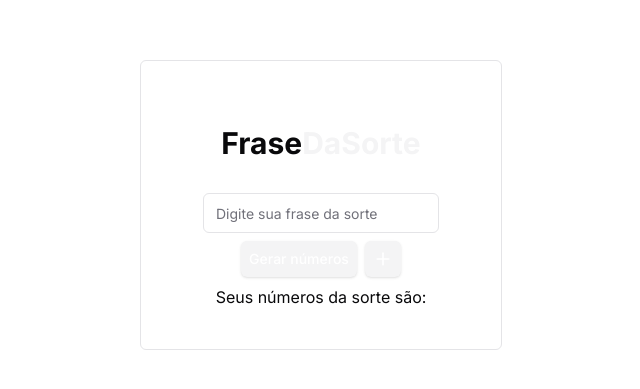
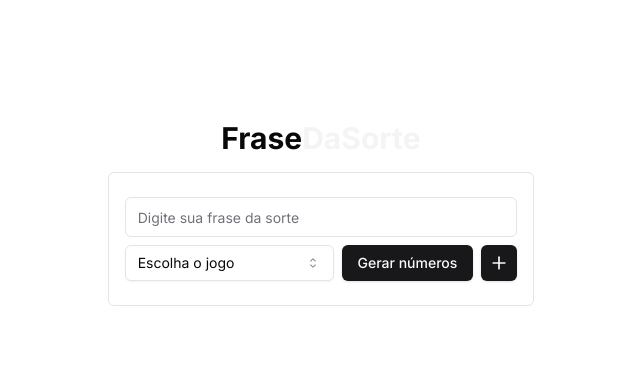
Before and after one commit to brnovasco/frasedasorte, a Next.js app: page /novo in a window 1280 px wide. Shown: the part 195-584 px from the top of the page, without its empty margins (319-959 px from the left). Built offline with nearby package versions, Linux system fonts and the light colour scheme.

Commit message:
update game generator and interface

```diff
--- a/src/app/novo/page.tsx
+++ b/src/app/novo/page.tsx
@@ -1,60 +1,126 @@
 "use client";
 import { Button } from "@/components/ui/button";
 import { Input } from "@/components/ui/input";
-import { useState } from "react";
-import { generateNumbers } from "@/lib/generate-numbers";
+import { useCallback, useState } from "react";
+import { generateNumbersByGameName } from "@/lib/generate-numbers";
 import { PlusIcon } from "lucide-react";
+import {
+  Select,
+  SelectContent,
+  SelectGroup,
+  SelectItem,
+  SelectLabel,
+  SelectTrigger,
+  SelectValue,
+} from "@/components/ui/select";
+import { GAMES, type GameName } from "@/lib/constants";
 
 export default function Novo() {
   const [numbers, setNumbers] = useState<number[] | undefined>();
   const [frase, setFrase] = useState<string | undefined>();
   const [numerosAdicionais, setNumerosAdicionais] = useState<number>(0);
+  const [gameName, setGameName] = useState<GameName | undefined>();
+
+  const handleGenerateNumbers = useCallback(() => {
+    if (gameName) {
+      setNumbers(
+        generateNumbersByGameName({
+          frase: frase || "",
+          gameName: gameName || "",
+          additionalNumbers: numerosAdicionais,
+        })
+      );
+    }
+  }, [frase, gameName, numerosAdicionais]);
 
   return (
-    <main className="flex min-h-screen flex-col items-center justify-between p-24">
-      <div className="flex flex-col items-center m-auto w-1/3 border border-1 p-8 rounded-md">
-        <h1 className="text-3xl font-bold m-8">
+    <main className="min-h-screen flex flex-col items-center justify-center">
+      <h1 className="text-3xl font-bold my-4">
         Frase<span className="text-accent">DaSorte</span>
       </h1>
-        <div className="items-center justify-center flex flex-col gap-2">
+      <div
+        className="items-center px-4 py-6 justify-center flex flex-col gap-2 w-5/6 lg:w-1/3 border border-1 rounded-md"
+        id="create-numbers"
+      >
         <Input
           placeholder="Digite sua frase da sorte"
           onChange={(e) => setFrase(e.target.value)}
         />
-          <div className="flex flex-row gap-2">
-            <Button
-              className="bg-accent text-white rounded-md p-2"
-              onClick={() =>
-                setNumbers(
-                  generateNumbers({
-                    frase: frase ?? "",
-                    n: 6 + numerosAdicionais,
-                    range: 60,
-                  })
-                )
-              }
-            >
+        <div className="flex flex-row gap-2 w-full">
+          <GameSelect gameName={gameName} setGameName={setGameName} />
+          <Button variant={`default`} onClick={handleGenerateNumbers}>
             Gerar números
           </Button>
           <Button
             size={`icon`}
-              className="bg-accent text-white rounded-md p-2"
-              onClick={() => setNumerosAdicionais(numerosAdicionais + 1)}
+            variant={`default`}
+            className="p-2 gap-1"
+            onClick={() => {
+              setNumerosAdicionais(numerosAdicionais + 1);
+              handleGenerateNumbers();
+            }}
           >
-              <PlusIcon />
+            <PlusIcon className="min-w-3" />
+            {numerosAdicionais > 0 && (
+              <span className="text-sm">{numerosAdicionais}</span>
+            )}
           </Button>
         </div>
-
-          <div className="flex flex-col gap-2">
-            <p>Seus números da sorte são:</p>
-            <div className="flex gap-2">
-              {numbers?.map((number, index) => (
-                <span key={`generated-${index}`}>{number}</span>
+      </div>
+      {numbers && (
+        <div
+          className="flex flex-col w-5/6 lg:w-1/3 p-4 items-center gap-2"
+          id="generated-numbers"
+        >
+          <h2 className="text-xl font-semibold">Números gerados</h2>
+          <div className="flex flex-wrap gap-2 justify-between">
+            {numbers.map((number, index) => (
+              <div key={index} className="text-xl">
+                {number}
+              </div>
             ))}
           </div>
         </div>
+      )}
+
+      {/* <div className="flex flex-col w-5/6 lg:w-1/3 p-4 items-center gap-2" id="generated-numbers">
+        <h2 className="text-xl font-semibold">Números gerados</h2>
+        <div className="flex flex-wrap gap-2 justify-between">
+          {numbers?.map((number, index) => (
+            <div key={index} className="text-xl">
+              {number}
             </div>
+          ))}
         </div>
+      </div> */}
     </main>
   );
 }
+
+function GameSelect({
+  gameName,
+  setGameName,
+}: {
+  gameName: GameName | undefined;
+  setGameName: (gameName: GameName) => void;
+}) {
+  return (
+    <Select
+      onValueChange={(value) => setGameName(value as GameName)}
+      value={gameName}
+    >
+      <SelectTrigger>
+        <SelectValue placeholder="Escolha o jogo" />
+      </SelectTrigger>
+      <SelectContent>
+        <SelectGroup>
+          {GAMES.map((game) => (
+            <SelectItem key={game.name} value={game.name}>
+              {game.name}
+            </SelectItem>
+          ))}
+        </SelectGroup>
+      </SelectContent>
+    </Select>
+  );
+}
--- /dev/null
+++ b/src/lib/constants.ts
@@ -0,0 +1,52 @@
+export type GameName = 'mega-sena' | 'quina' | 'lotofácil' | 'lotomania' | 'dupla-sena' | 'timemania' | 'dia-de-sorte';
+type GameBase = {
+    name: GameName;
+    listDefaultSize: number;
+    rangeMin: number;
+    rangeMax: number;
+};
+
+export const GAMES: GameBase[] = [
+    {
+        name: 'mega-sena',
+        listDefaultSize: 6,
+        rangeMin: 1,
+        rangeMax: 60,
+    },
+    {
+        name: 'quina',
+        listDefaultSize: 5,
+        rangeMin: 1,
+        rangeMax: 80,
+    },
+    {
+        name: 'lotofácil',
+        listDefaultSize: 15,
+        rangeMin: 1,
+        rangeMax: 25,
+    },
+    {
+        name: 'lotomania',
+        listDefaultSize: 50,
+        rangeMin: 0,
+        rangeMax: 99,
+    },
+    {
+        name: 'dupla-sena',
+        listDefaultSize: 6,
+        rangeMin: 1,
+        rangeMax: 50,
+    },
+    {
+        name: 'timemania',
+        listDefaultSize: 7,
+        rangeMin: 1,
+        rangeMax: 80,
+    },
+    {
+        name: 'dia-de-sorte',
+        listDefaultSize: 7,
+        rangeMin: 1,
+        rangeMax: 31,
+    },
+];
--- a/src/lib/generate-numbers.ts
+++ b/src/lib/generate-numbers.ts
@@ -1,4 +1,5 @@
-// Step 1: Create a function to convert a string into a number
+import { GAMES } from "./constants";
+
 function hashString(str: string): number {
   let hash = 0;
   for (let i = 0; i < str.length; i++) {
@@ -9,7 +10,6 @@ function hashString(str: string): number {
   return hash;
 }
 
-// Step 2: Create a function to generate a pseudo-random number based on a seed
 function pseudoRandom(seed: number): () => number {
   return () => {
     seed = Math.sin(seed) * 10000;
@@ -17,18 +17,44 @@ function pseudoRandom(seed: number): () => number {
   };
 }
 
-// Step 3: Create the main function
 export function generateNumbers({
   frase,
   n,
-  range,
+  rangeMin,
+  rangeMax,
 }: {
   frase: string;
   n: number;
-  range: number;
+  rangeMin: number;
+  rangeMax: number;
 }): number[] {
   const seed = hashString(frase);
   const random = pseudoRandom(seed);
-  const numbers = Array.from({ length: n }, () => Math.floor(random() * range));
+  const numbers = Array.from({ length: n }, () => {
+    const number = Math.floor(random() * (rangeMax - rangeMin + 1)) + rangeMin;
+    return number;
+  });
   return numbers;
 }
+
+// wrapper for generateNumbers based on the GAMES constant
+export function generateNumbersByGameName({
+  frase,
+  gameName,
+  additionalNumbers,
+}: {
+  frase: string;
+  gameName: string;
+  additionalNumbers: number;
+}): number[] {
+  const game = GAMES.find((game) => game.name === gameName);
+  if (!game) {
+    throw new Error(`Game not found: ${gameName}`);
+  }
+  return generateNumbers({
+    frase: frase,
+    n: game.listDefaultSize + additionalNumbers,
+    rangeMin: game.rangeMin,
+    rangeMax: game.rangeMax,
+  });
+}
```
Lines whose indentation alone changed are shown as unchanged.
